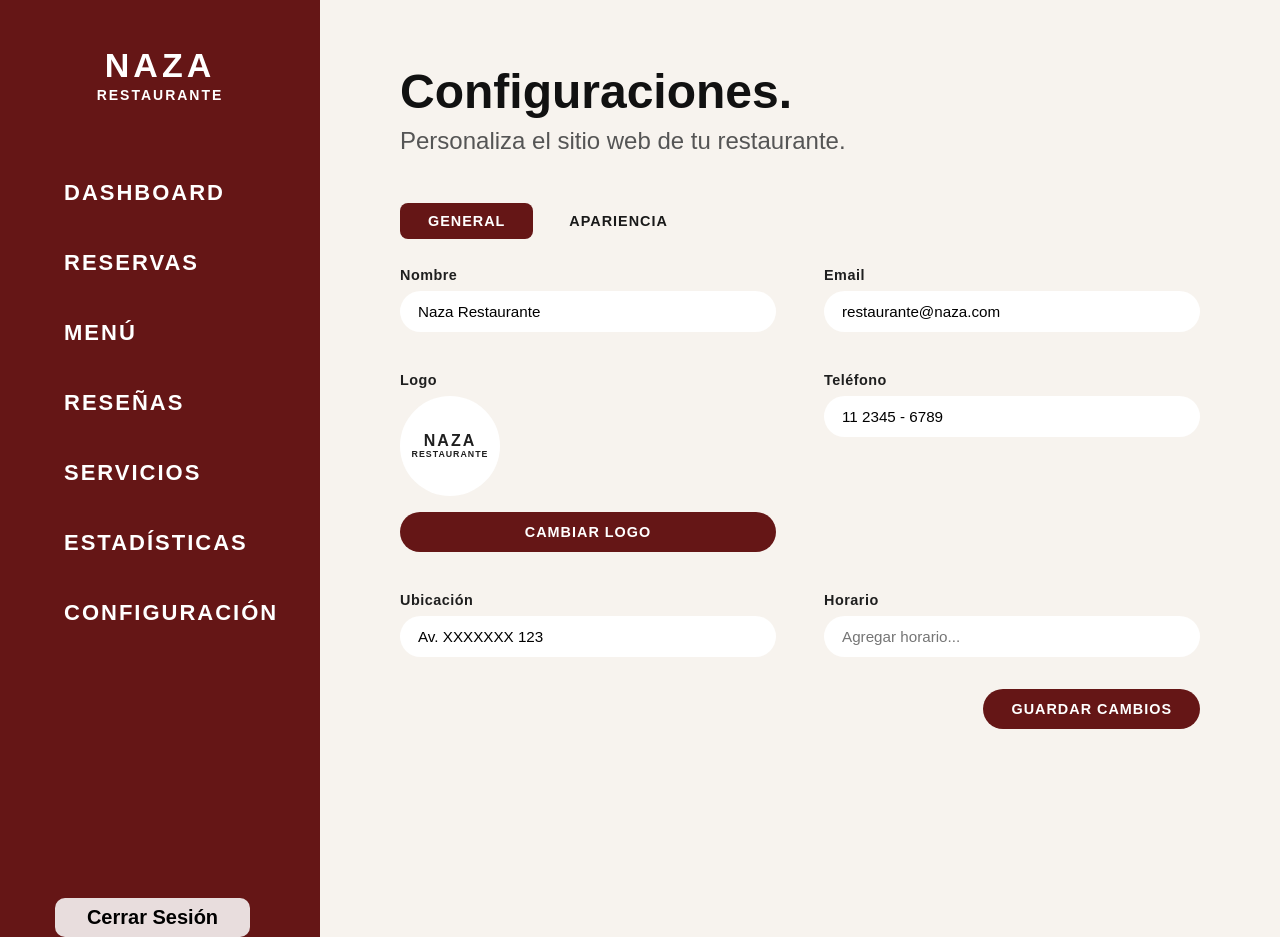
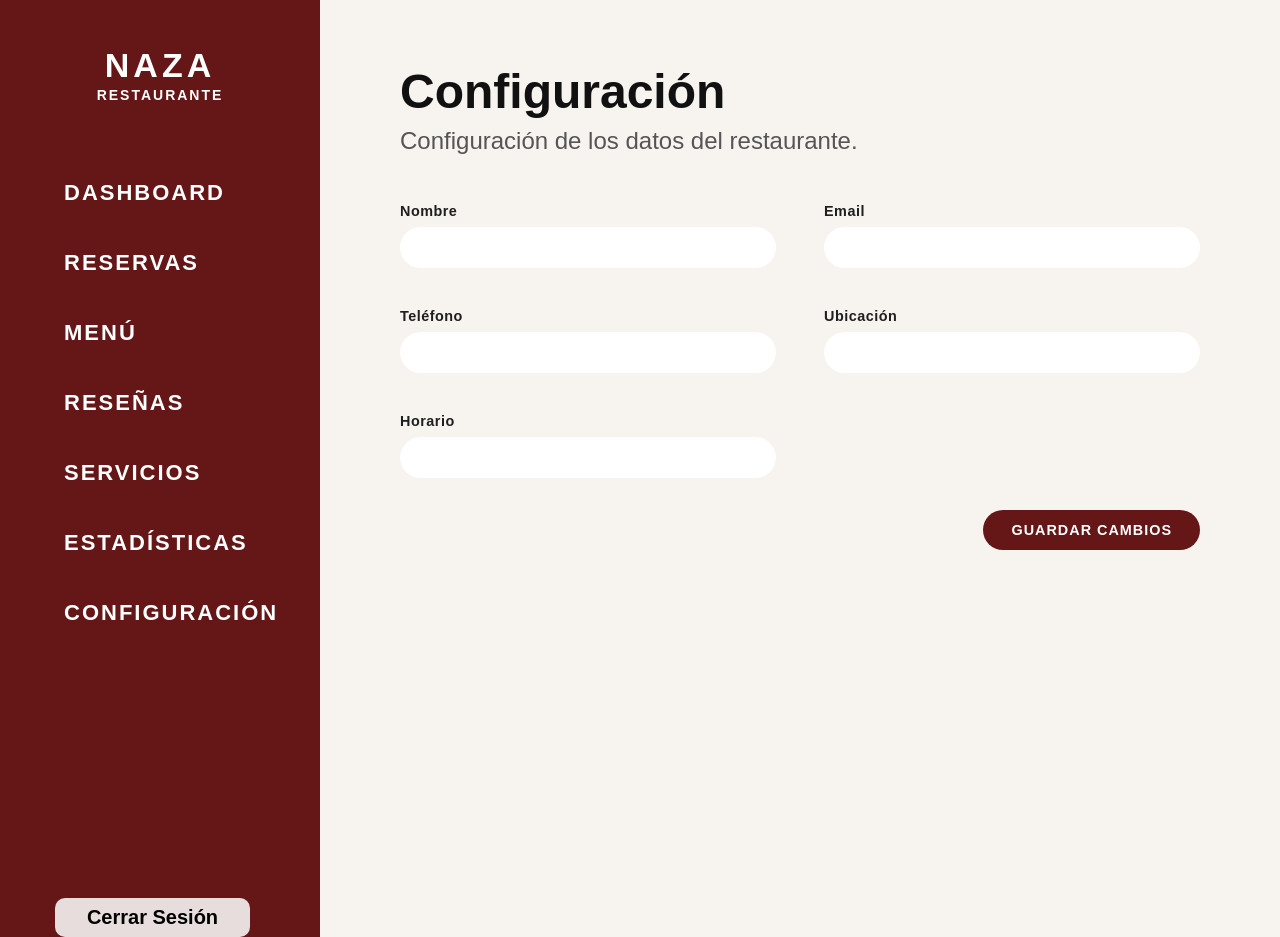
Before and after one commit to keytapia/TP3ids, a Flask app: template frontend/templates/admin/configuracion.html in a window 1280 px wide. Run offline with Flask 3, Linux system fonts and the light colour scheme; the template is opened without the code that fills it, so the values that code supplies are empty.

Commit message:
Configuración de Admin en el backend | Nueva tabla en la db: <configuracion> | Cambios en el template de configuracion | Conexión front y back de configuracion admin

```diff
--- a/backend/app.py
+++ b/backend/app.py
@@ -25,6 +25,7 @@ from routes.admin.menu import menu_admin_bp
 from routes.admin.resenas import resenas_admin_bp
 from routes.admin.reservas import reservas_admin_bp
 from routes.admin.servicios import servicios_admin_bp
+from routes.admin.configuracion import configuracion_admin_bp
 
 
 load_dotenv()
@@ -53,6 +54,7 @@ def create_app():
     app.register_blueprint(resenas_admin_bp)
     app.register_blueprint(reservas_admin_bp)
     app.register_blueprint(servicios_admin_bp)
+    app.register_blueprint(configuracion_admin_bp)
 
     return app
 
--- a/frontend/templates/admin/configuracion.html
+++ b/frontend/templates/admin/configuracion.html
@@ -1,122 +1,97 @@
-<!---Configuración--->
 {% extends "admin/base.html" %}
 
-{% block title %}Configuración - NAZA Admin{% endblock %}
+{% block title %}
+Configuración - NAZA Admin
+{% endblock %}
 
 {% block content %}
 
-<h1 class="admin-page-title">Configuraciones.</h1>
-<p class="admin-page-subtitle">Personaliza el sitio web de tu restaurante.</p>
+<h1 class="admin-page-title">
+    Configuración
+</h1>
 
-<div class="admin-tabs">
-    <button class="admin-tab active" onclick="mostrarTab('general', this)">GENERAL</button>
-    <button class="admin-tab" onclick="mostrarTab('apariencia', this)">APARIENCIA</button>
-</div>
+<p class="admin-page-subtitle">
+    Configuración de los datos del restaurante.
+</p>
 
-<!-- TAB GENERAL -->
-<div id="tab-general" class="admin-config-section">
+<form method="POST">
+
+    <div class="admin-config-section">
+
         <div class="admin-config-grilla">
 
             <div class="admin-campo-grupo">
+
                 <label>Nombre</label>
-            <input type="text" id="config-nombre" value="{{ config.nombre or 'Naza Restaurante' }}">
+
+                <input
+                    type="text"
+                    name="nombre"
+                    value="{{ config.nombre or '' }}"
+                    required>
+
             </div>
 
             <div class="admin-campo-grupo">
+
                 <label>Email</label>
-            <input type="email" id="config-email" value="{{ config.email or 'restaurante@naza.com' }}">
-        </div>
 
-        <div class="admin-campo-grupo admin-campo-logo">
-            <label>Logo</label>
-            <div class="admin-logo-preview">
-                <span>NAZA</span>
-                <small>RESTAURANTE</small>
-            </div>
-            <button class="admin-btn-primario">CAMBIAR LOGO</button>
+                <input
+                    type="email"
+                    name="email"
+                    value="{{ config.email or '' }}">
+
             </div>
 
             <div class="admin-campo-grupo">
+
                 <label>Teléfono</label>
-            <input type="text" id="config-telefono" value="{{ config.telefono or '11 2345 - 6789' }}">
+
+                <input
+                    type="text"
+                    name="telefono"
+                    value="{{ config.telefono or '' }}">
+
             </div>
 
             <div class="admin-campo-grupo">
+
                 <label>Ubicación</label>
-            <input type="text" id="config-ubicacion" value="{{ config.ubicacion or 'Av. XXXXXXX 123' }}">
+
+                <input
+                    type="text"
+                    name="ubicacion"
+                    value="{{ config.ubicacion or '' }}">
+
             </div>
 
             <div class="admin-campo-grupo">
+
                 <label>Horario</label>
-            <input type="text" id="config-horario" placeholder="Agregar horario...">
+
+                <input
+                    type="text"
+                    name="horario"
+                    value="{{ config.horario or '' }}">
+
             </div>
 
         </div>
+
         <div class="admin-acciones-bottom">
-        <button class="admin-btn-primario" onclick="guardarGeneral()">GUARDAR CAMBIOS</button>
-    </div>
-</div>
 
-<!-- TAB APARIENCIA -->
-<div id="tab-apariencia" class="admin-config-section" style="display:none;">
-    <div class="admin-config-grilla">
+            <button
+                type="submit"
+                class="admin-btn-primario">
 
-        <div class="admin-campo-grupo admin-campo-imagen">
-            <label>Imagen banner principal</label>
-            <div class="admin-banner-preview">
-                <img src="{{ url_for('static', filename='images/restaurante_fondo.png') }}"
-                     alt="Banner" id="preview-banner">
-            </div>
-            <input type="file" id="input-banner" accept="image/*" style="display:none"
-                   onchange="previewBanner(this)">
-            <button class="admin-btn-primario"
-                    onclick="document.getElementById('input-banner').click()">
-                CAMBIAR IMAGEN
+                GUARDAR CAMBIOS
+
             </button>
-        </div>
 
-        <div>
-            <div class="admin-campo-grupo">
-                <label>Color principal</label>
-                <div class="admin-color-picker">
-                    <input type="text" id="color-principal" value="#700c00">
-                    <input type="color" value="#700c00"
-                           oninput="document.getElementById('color-principal').value=this.value">
-                </div>
-            </div>
-            <div class="admin-campo-grupo">
-                <label>Color secundario</label>
-                <div class="admin-color-picker">
-                    <input type="text" id="color-secundario" value="#ffeaea">
-                    <input type="color" value="#ffeaea"
-                           oninput="document.getElementById('color-secundario').value=this.value">
-                </div>
-            </div>
-            <div class="admin-campo-grupo">
-                <label>Tipografía</label>
-                <select id="config-tipografia">
-                    <option value="Poppins" selected>Poppins</option>
-                    <option value="Roboto">Roboto</option>
-                    <option value="Lato">Lato</option>
-                    <option value="Montserrat">Montserrat</option>
-                </select>
-            </div>
-            <div class="admin-campo-grupo">
-                <label>Título</label>
-                <input type="text" id="config-titulo" placeholder="Agregar título...">
-            </div>
-            <div class="admin-campo-grupo">
-                <label>Subtítulo</label>
-                <input type="text" id="config-subtitulo" placeholder="Agregar subtítulo...">
-            </div>
         </div>
 
     </div>
-    <div class="admin-acciones-bottom">
-        <button class="admin-btn-primario" onclick="guardarApariencia()">GUARDAR CAMBIOS</button>
-    </div>
-</div>
 
-<script src="{{ url_for('static', filename='scripts/script.js') }}"></script>
+</form>
 
 {% endblock %}
```
Also changed, not shown: backend/database/restaurante_db.sql (+20 -0 lines), backend/repositories/configuracion.py (added, +54 -0 lines), backend/routes/admin/configuracion.py (added, +26 -0 lines), backend/services/configuracion.py (added, +24 -0 lines), frontend/routes/admin/configuracion.py (+25 -3 lines), frontend/services/configuracion.py (added, +22 -0 lines). Lines whose indentation alone changed are shown as unchanged.
